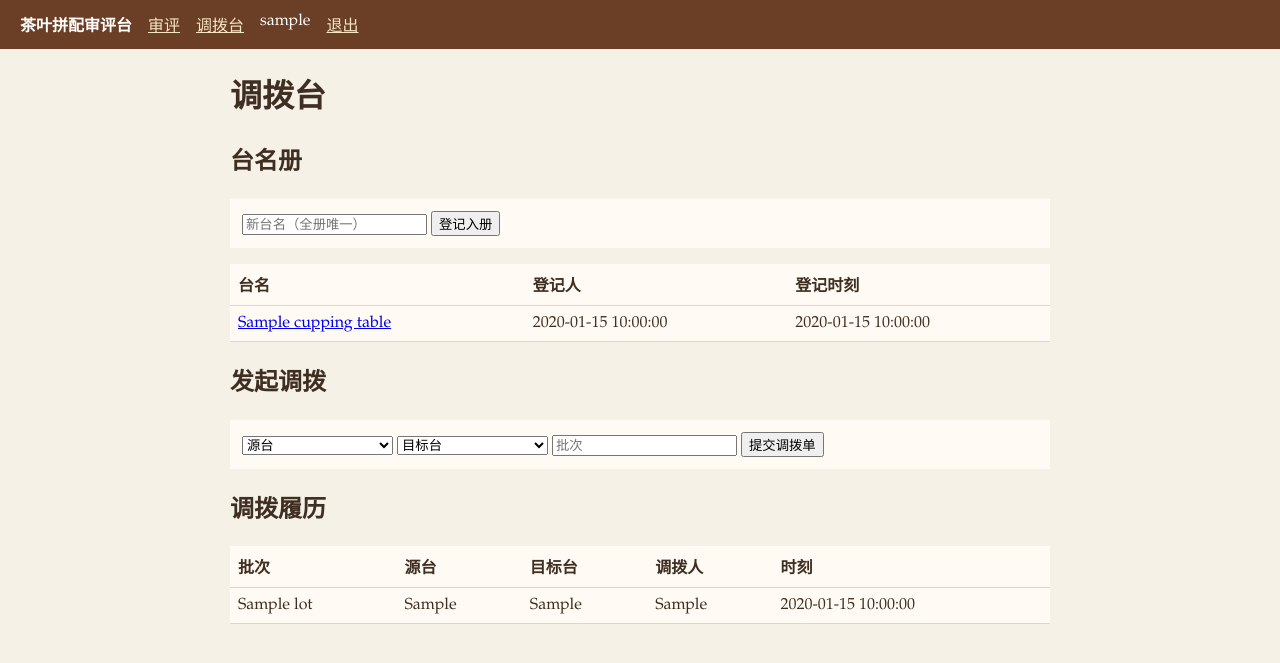
After one commit to lacsar712/cc-tb-b02-GSB, a Flask app: page /transfers in a window 1280 px wide. The commit adds this page. Shown: the top 663 px of the page. Run offline with Flask 3, Linux system fonts and the light colour scheme; the visitor is signed in with stand-in values (Sample User, id 1); a database or web service that is not in the repository returns one stand-in record (values such as "Sample title"); some libraries are stand-ins or nearby versions.

Commit message:
feat: station transfer board

```diff
--- a/backend/app.py
+++ b/backend/app.py
@@ -59,10 +59,35 @@ def logout():
 @app.get("/")
 @login_required
 def home():
+    table = request.args.get("table", "").strip()
     with db() as conn, conn.cursor(cursor_factory=RealDictCursor) as cur:
-        cur.execute("SELECT * FROM cuppings ORDER BY id DESC")
+        cur.execute("SELECT * FROM cupping_tables ORDER BY name")
+        tables = cur.fetchall()
+        if table:
+            # 服务端过滤：只留当前在该台的批次，每批取最新一行
+            cur.execute(
+                """SELECT * FROM (
+                       SELECT DISTINCT ON (lot) * FROM cuppings ORDER BY lot, id DESC
+                   ) latest
+                   WHERE latest.lot IN (
+                       SELECT lot FROM (
+                           SELECT DISTINCT ON (lot) lot, target_table
+                           FROM transfers ORDER BY lot, id DESC
+                       ) cur WHERE cur.target_table = %s
+                   )
+                   ORDER BY latest.id DESC""",
+                (table,),
+            )
+        else:
+            cur.execute("SELECT * FROM cuppings ORDER BY id DESC")
         rows = cur.fetchall()
-    return render_template("home.html", rows=rows, can_write=session.get("role") == "writer")
+    return render_template(
+        "home.html",
+        rows=rows,
+        tables=tables,
+        current_table=table,
+        can_write=session.get("role") == "writer",
+    )
 
 
 @app.post("/cuppings")
@@ -86,3 +111,81 @@ def create():
     if request.headers.get("HX-Request"):
         return render_template("_row.html", row=row)
     return redirect(url_for("home"))
+
+
+def transfers_context():
+    with db() as conn, conn.cursor(cursor_factory=RealDictCursor) as cur:
+        cur.execute("SELECT * FROM cupping_tables ORDER BY name")
+        tables = cur.fetchall()
+        cur.execute("SELECT * FROM transfers ORDER BY id DESC")
+        history = cur.fetchall()
+        cur.execute("SELECT DISTINCT lot FROM cuppings ORDER BY lot")
+        lots = [row["lot"] for row in cur.fetchall()]
+    return {"tables": tables, "history": history, "lots": lots}
+
+
+@app.get("/transfers")
+@login_required
+def transfers_page():
+    return render_template(
+        "transfers.html",
+        **transfers_context(),
+        can_write=session.get("role") == "writer",
+        error="",
+    )
+
+
+@app.post("/tables")
+@login_required
+def register_table():
+    if session.get("role") != "writer":
+        return ("观察员不能登记审评台", 403)
+    name = request.form.get("name", "").strip()
+    if not name:
+        return (
+            render_template("transfers.html", **transfers_context(), can_write=True, error="台名不能为空"),
+            400,
+        )
+    try:
+        with db() as conn, conn.cursor() as cur:
+            cur.execute(
+                "INSERT INTO cupping_tables (name, created_by) VALUES (%s, %s)",
+                (name, session["user"]),
+            )
+            conn.commit()
+    except psycopg2.errors.UniqueViolation:
+        return (
+            render_template("transfers.html", **transfers_context(), can_write=True, error="台名已存在"),
+            409,
+        )
+    return redirect(url_for("transfers_page"))
+
+
+@app.post("/transfers")
+@login_required
+def create_transfer():
+    if session.get("role") != "writer":
+        return ("观察员不能建调拨单", 403)
+    source = request.form.get("source", "").strip()
+    target = request.form.get("target", "").strip()
+    lot = request.form.get("lot", "").strip()
+    context = transfers_context()
+    registered = {t["name"] for t in context["tables"]}
+    error = ""
+    if not lot:
+        error = "批次不能为空"
+    elif not source or not target:
+        error = "源台与目标台都要填写"
+    elif source == target:
+        error = "源台与目标台不能相同"
+    elif source not in registered or target not in registered:
+        error = "未入册的台名不能出现在调拨单里"
+    if error:
+        return render_template("transfers.html", **context, can_write=True, error=error), 400
+    with db() as conn, conn.cursor() as cur:
+        cur.execute(
+            "INSERT INTO transfers (lot, source_table, target_table, moved_by) VALUES (%s,%s,%s,%s)",
+            (lot, source, target, session["user"]),
+        )
+        conn.commit()
+    return redirect(url_for("transfers_page"))
--- a/backend/templates/base.html
+++ b/backend/templates/base.html
@@ -18,6 +18,8 @@
   <header>
     <strong>茶叶拼配审评台</strong>
     {% if session.user %}
+      <a href="{{ url_for('home') }}">审评</a>
+      <a href="{{ url_for('transfers_page') }}">调拨台</a>
       <span>{{ session.user }}</span>
       <a href="{{ url_for('logout') }}">退出</a>
     {% endif %}
--- /dev/null
+++ b/backend/templates/transfers.html
@@ -0,0 +1,72 @@
+{% extends "base.html" %}
+{% block body %}
+<h1>调拨台</h1>
+{% if error %}<p class="fail">{{ error }}</p>{% endif %}
+
+<section>
+  <h2>台名册</h2>
+  {% if can_write %}
+  <form method="post" action="{{ url_for('register_table') }}">
+    <input name="name" placeholder="新台名（全册唯一）" required />
+    <button>登记入册</button>
+  </form>
+  {% endif %}
+  <table>
+    <thead><tr><th>台名</th><th>登记人</th><th>登记时刻</th></tr></thead>
+    <tbody>
+      {% for t in tables %}
+      <tr>
+        <td><a href="{{ url_for('home', table=t.name) }}">{{ t.name }}</a></td>
+        <td>{{ t.created_by }}</td>
+        <td>{{ t.created_at.strftime('%Y-%m-%d %H:%M:%S') }}</td>
+      </tr>
+      {% else %}
+      <tr><td colspan="3">名册为空，请先登记审评台。</td></tr>
+      {% endfor %}
+    </tbody>
+  </table>
+</section>
+
+<section>
+  <h2>发起调拨</h2>
+  {% if can_write %}
+  <form method="post" action="{{ url_for('create_transfer') }}">
+    <select name="source" required>
+      <option value="" disabled selected>源台</option>
+      {% for t in tables %}<option value="{{ t.name }}">{{ t.name }}</option>{% endfor %}
+    </select>
+    <select name="target" required>
+      <option value="" disabled selected>目标台</option>
+      {% for t in tables %}<option value="{{ t.name }}">{{ t.name }}</option>{% endfor %}
+    </select>
+    <input name="lot" list="lots" placeholder="批次" required />
+    <datalist id="lots">
+      {% for lot in lots %}<option value="{{ lot }}">{% endfor %}
+    </datalist>
+    <button>提交调拨单</button>
+  </form>
+  {% else %}
+  <p>观察员可查看台名册与履历，不能登台，也不能建调拨单。</p>
+  {% endif %}
+</section>
+
+<section>
+  <h2>调拨履历</h2>
+  <table>
+    <thead><tr><th>批次</th><th>源台</th><th>目标台</th><th>调拨人</th><th>时刻</th></tr></thead>
+    <tbody>
+      {% for r in history %}
+      <tr>
+        <td>{{ r.lot }}</td>
+        <td>{{ r.source_table }}</td>
+        <td>{{ r.target_table }}</td>
+        <td>{{ r.moved_by }}</td>
+        <td>{{ r.moved_at.strftime('%Y-%m-%d %H:%M:%S') }}</td>
+      </tr>
+      {% else %}
+      <tr><td colspan="5">暂无调拨记录。</td></tr>
+      {% endfor %}
+    </tbody>
+  </table>
+</section>
+{% endblock %}
```
Also changed, not shown: backend/seed.py (+31 -0 lines), backend/templates/home.html (+13 -0 lines), README.md.
